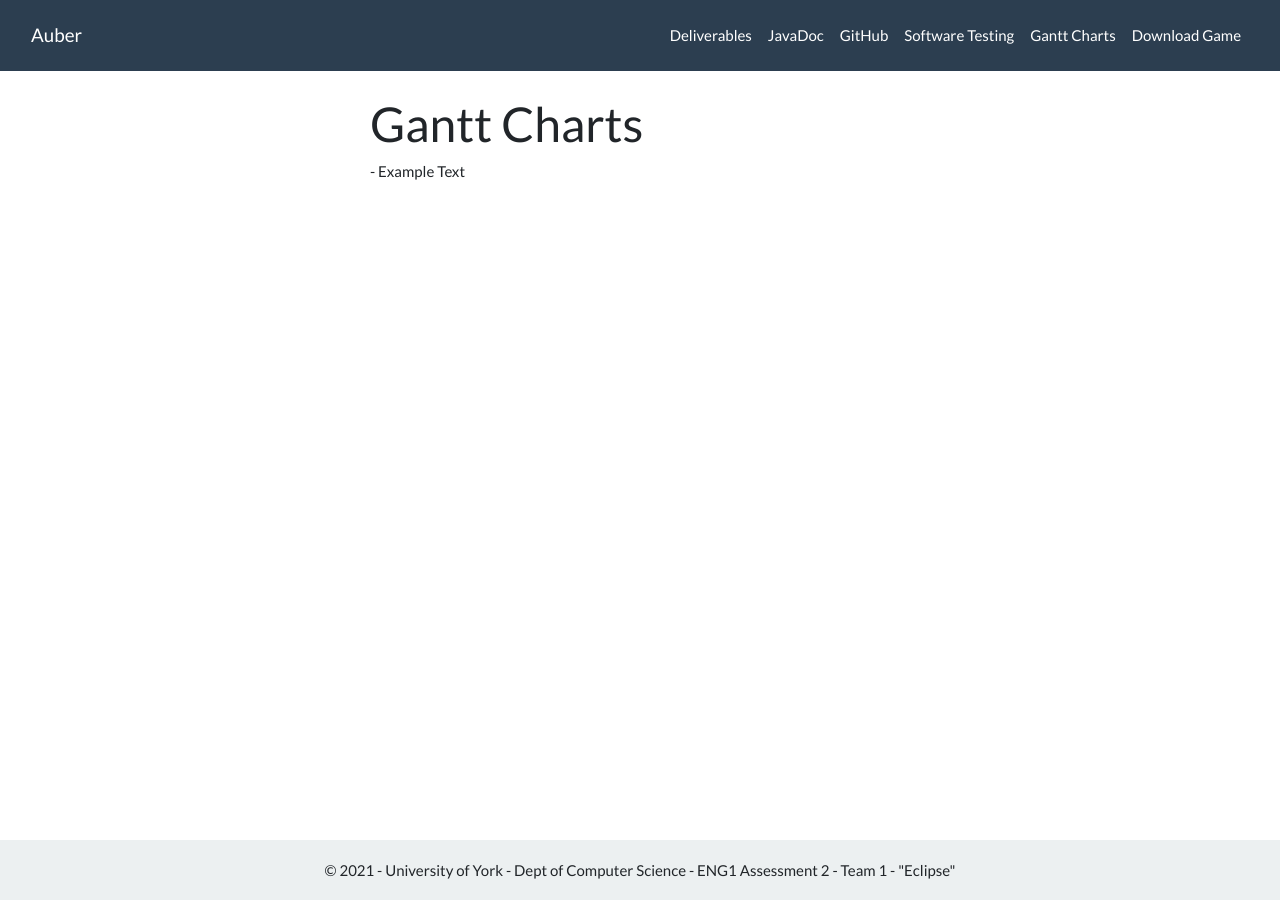
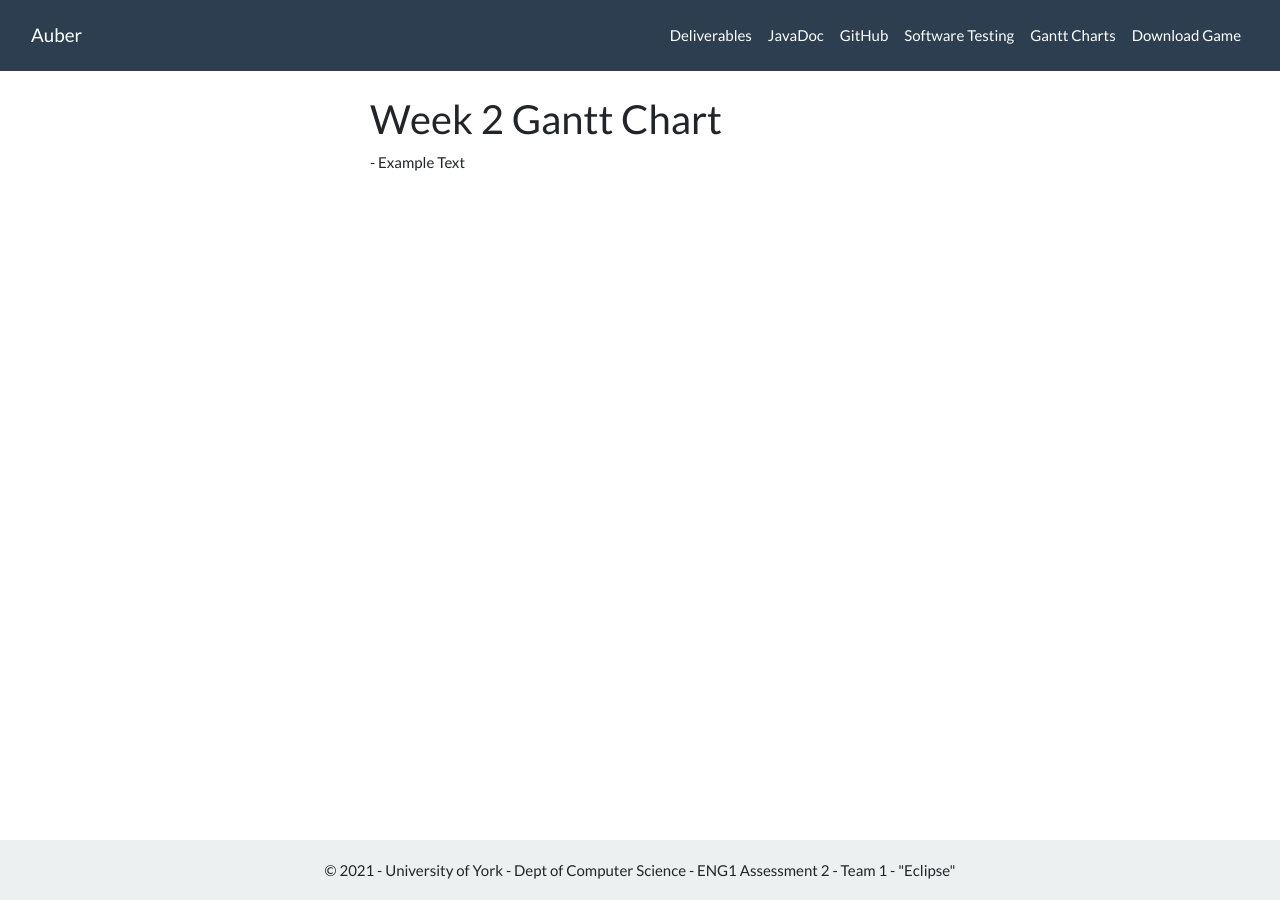
Before and after one commit to ENG1-Eclipse/website2, a Jekyll site: the page built from gantt-charts/week-2.html, in a window 1280 px wide. Built offline with Jekyll 4.4.1, drawn with Linux system fonts in a browser that asks for light colours; nearby versions of some CDN libraries.

Commit message:
Update week-2.html

```diff
--- a/gantt-charts/week-2.html
+++ b/gantt-charts/week-2.html
@@ -3,5 +3,6 @@ title: Week 2 Gantt Chart
 permalink: /gantt-charts/week-2/
 ---
 
-<h1>Gantt Charts</h1>
+<h2>Week 2 Gantt Chart</h2>
+
 - Example Text
```
